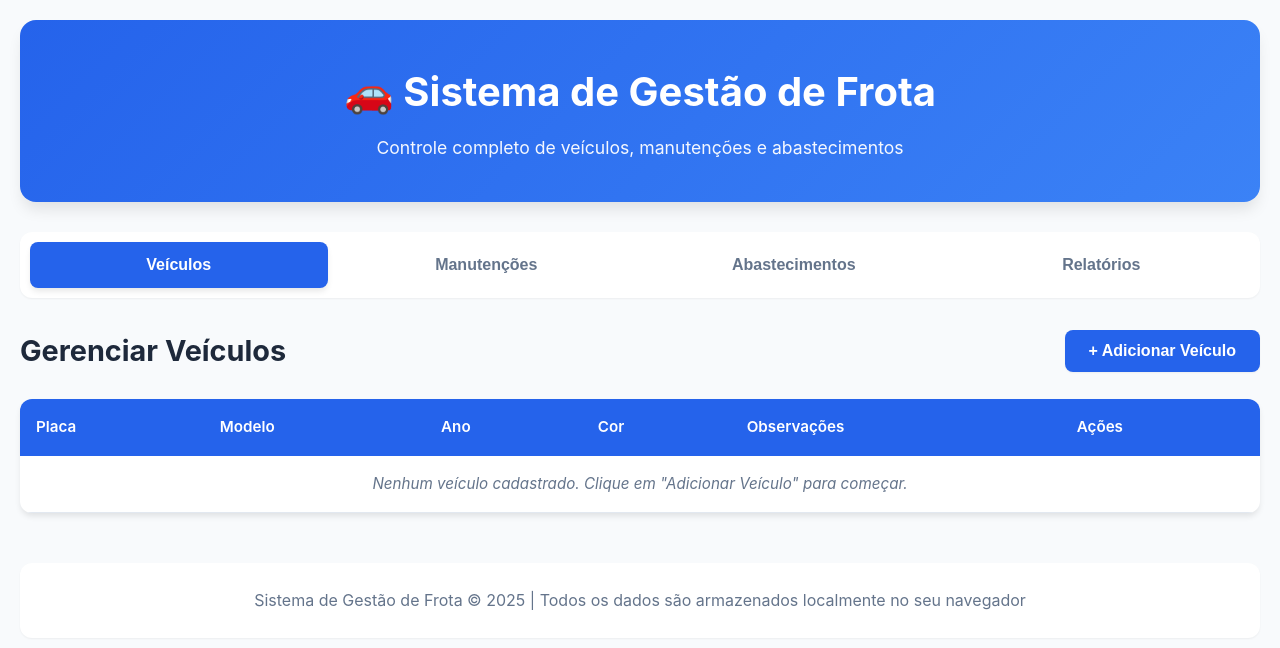
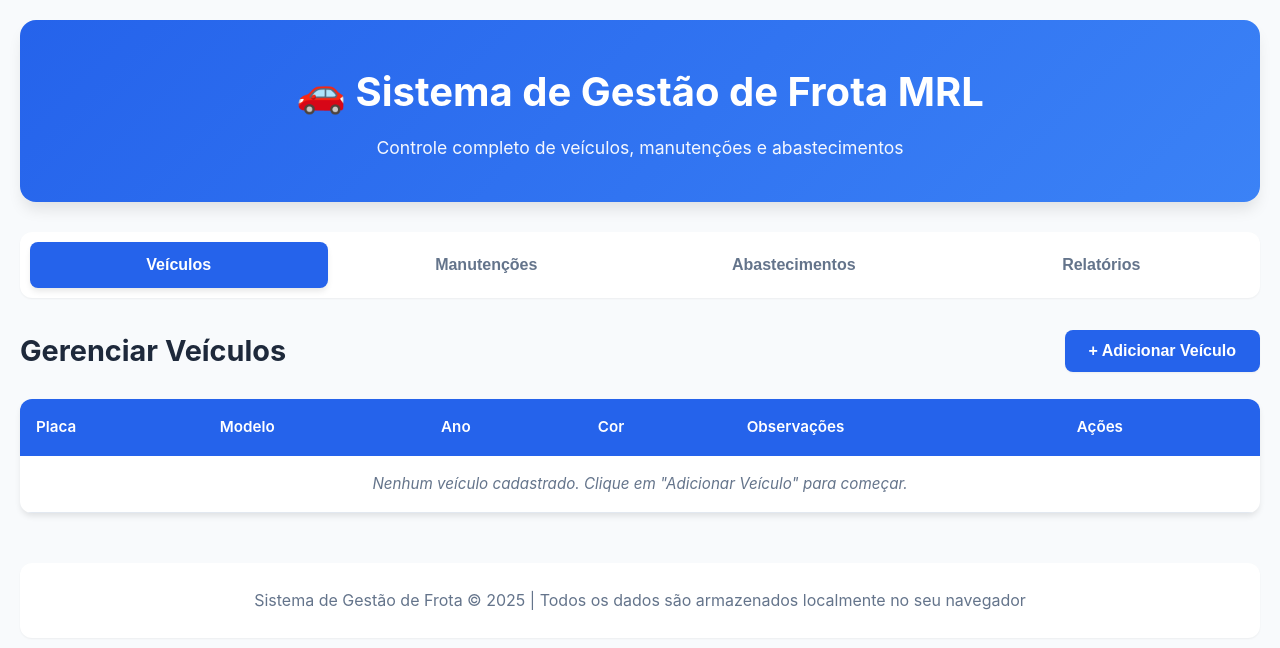
Before and after one commit to leandrocirilojs/marmitariaseringueira, a plain HTML site: page index.html in a window 1280 px wide. Drawn offline with Linux system fonts and the light colour scheme.

Commit message:
Update index.html

```diff
--- a/index.html
+++ b/index.html
@@ -10,7 +10,7 @@
 <body>
     <div class="container">
         <header>
-            <h1>🚗 Sistema de Gestão de Frota</h1>
+            <h1>🚗 Sistema de Gestão de Frota MRL</h1>
             <p class="subtitle">Controle completo de veículos, manutenções e abastecimentos</p>
         </header>
 
```
